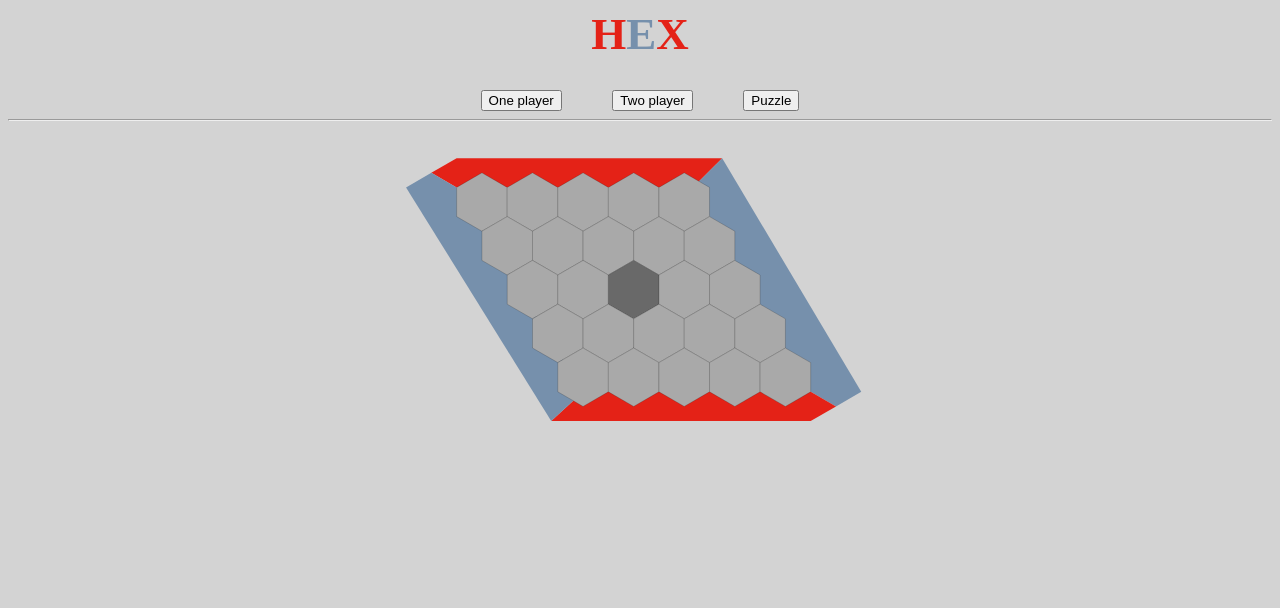
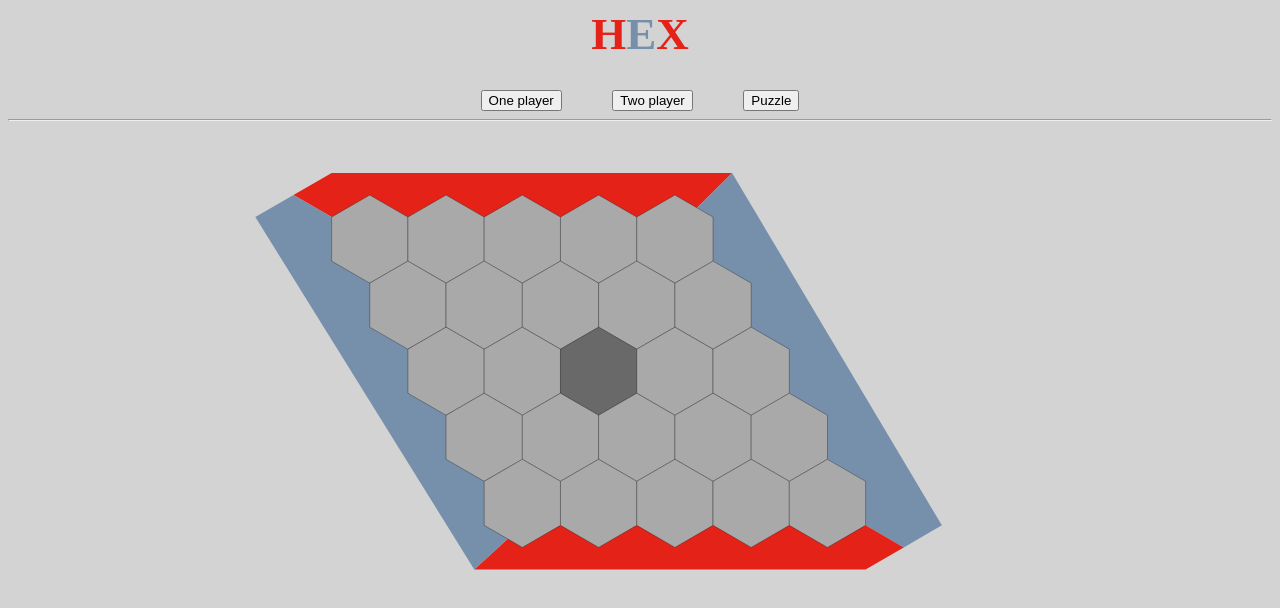
Before and after one commit to ebkeefe5/hexGame, a React (Create React App) app: page / in a window 1280 px wide. Both pictures are taken after a click on the button "Two player". Shown: the top 608 px of the page. Built offline with nearby package versions, Linux system fonts and the light colour scheme.

Commit message:
fixing layout

```diff
--- a/src/components/TwoPlayerPage.js
+++ b/src/components/TwoPlayerPage.js
@@ -2,7 +2,7 @@ import React from 'react';
 import { useState } from 'react';
 import HexButton from './button/HexButton';
 import  border  from './border/borders.js';
-import { BOARD_DIMENSION, BOARD_WIDTH, BOARD_HEIGHT } from '../constants/board.js';
+import { BOARD_DIMENSION, BOARD_WIDTH } from '../constants/board.js';
 import { COLORS, NOT_ALLOWED_COLOR } from '../constants/colors.js';
 
 export default function TwoPlayerPage() {
@@ -58,8 +58,8 @@ export default function TwoPlayerPage() {
     }
 
     return (
-        <div style={{ display: 'block', margin: 'auto', width:'40%' }}>
-            <svg viewBox='0 0 277 170'>
+        <div style={{ display: 'block', margin: 'auto', width:'70%' }}>
+            <svg viewBox='0 0 287 180'>
                 {border({borderNumber:0}) }
                 {border({borderNumber:1}) }
                 {border({borderNumber:2}) }
--- a/src/constants/board.js
+++ b/src/constants/board.js
@@ -1,6 +1,6 @@
 export const BOARD_DIMENSION = 5; //must be an odd number
-export const HEXAGON_EDGE_LENGTH = 80/BOARD_DIMENSION;
-export const TOP_LEFT_HEXAGON_CENTER_X = HEXAGON_EDGE_LENGTH * 2.5 + screen.width*0.015;
+export const HEXAGON_EDGE_LENGTH = 100/(BOARD_DIMENSION+2);
+export const TOP_LEFT_HEXAGON_CENTER_X = HEXAGON_EDGE_LENGTH * 2.5 + screen.width*0.025;
 export const TOP_LEFT_HEXAGON_CENTER_Y = HEXAGON_EDGE_LENGTH * 2.5;
 export const HEXAGON_WIDTH = Math.sqrt(3)*HEXAGON_EDGE_LENGTH;
 export const BOARD_WIDTH = HEXAGON_WIDTH * (BOARD_DIMENSION + 1.5) * 1.5;
```
